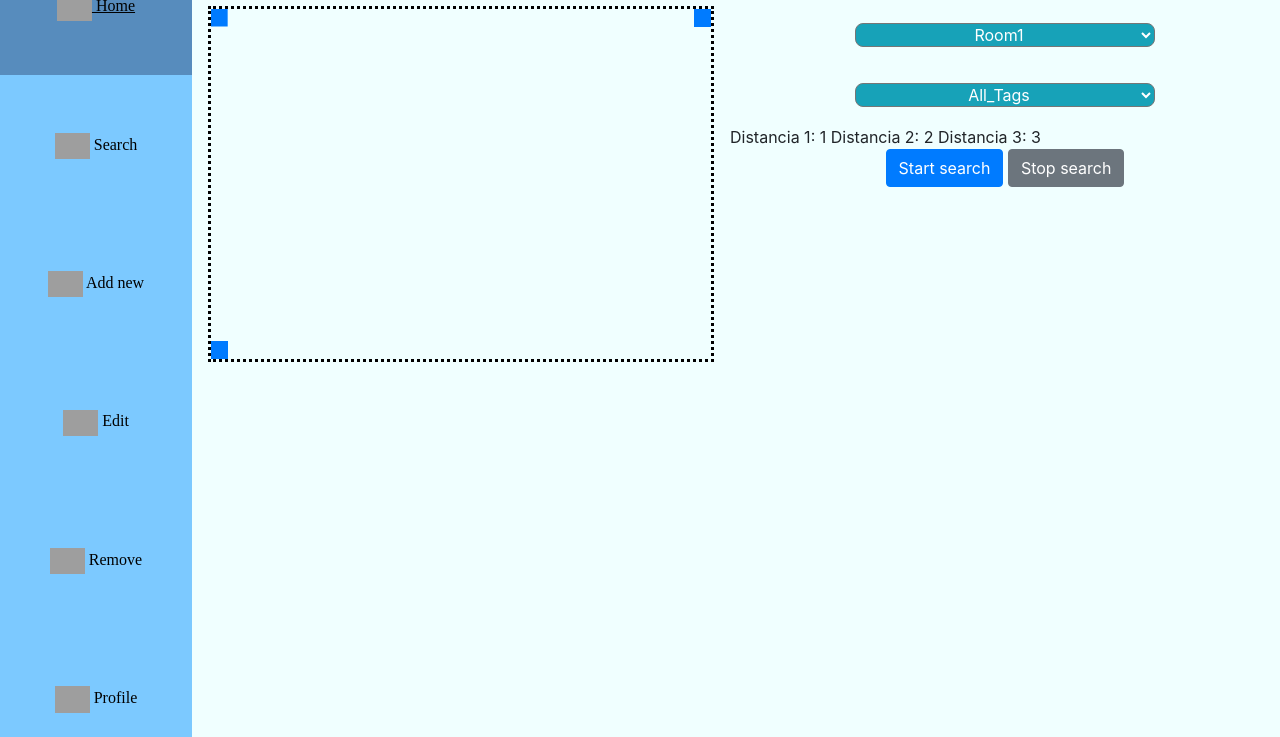
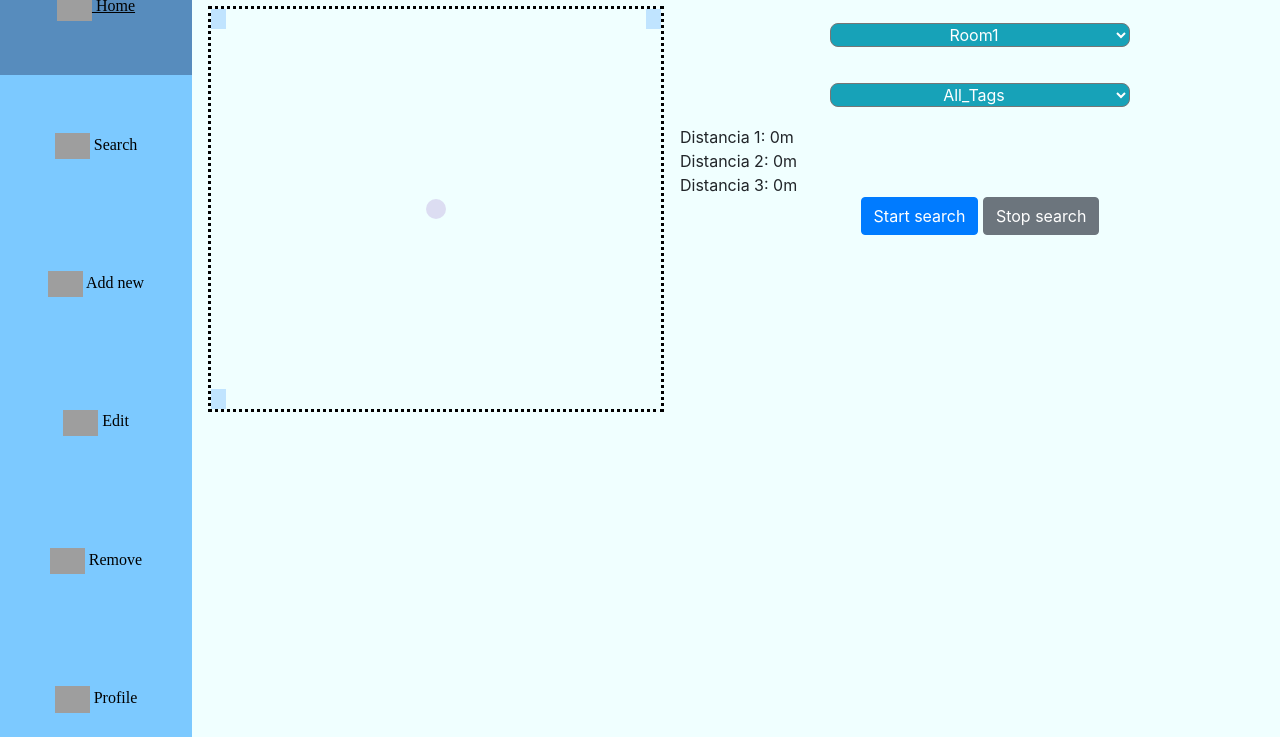
Before and after one commit to IsraelNLC/projeto-4-pessoal, a website: page index.html in a window 1280 px wide. Shown: the part 63-800 px from the top of the page. Drawn offline with nearby package versions, Linux system fonts and the light colour scheme; no server answers; grey boxes are pictures that could not be loaded.

Commit message:
Update 3 files

```diff
--- a/index.html
+++ b/index.html
@@ -43,7 +43,7 @@
     <div class="content">
             <section>
                 <aside>
-                    <canvas width="500px" height="350px" id="trackingMap">
+                    <canvas width="450px" height="400px" id="trackingMap">
                         Your browser does not support the canvas element. Please use a different browser.
                     </canvas>
                 </aside>
--- a/script.js
+++ b/script.js
@@ -1,96 +1,106 @@
 const canvas = document.getElementById("trackingMap");
 const ctx = canvas.getContext("2d");
 const inputDiv = document.getElementById("inputdata");
-var distancia1 = 1;
-var distancia2 = 2;
-var distancia3 = 3;
-
+var distancia1 = 0;
+var distancia2 = 0;
+var distancia3 = 0;
+// Adiciona transparência
+ctx.globalAlpha = 0.2;
 
 let xTamanho = canvas.width;
 let yTamanho = canvas.height;
-let xMetade = xTamanho/2;
-let yMetade = yTamanho/2;
-let radius = 5;
-let ladoRetanguloX = xTamanho/30
-let ladoRetanguloY = yTamanho/20
+let xMetade = xTamanho / 2;
+let yMetade = yTamanho / 2;
+let radius = 10;
+let ladoRetanguloX = xTamanho / 30;
+let ladoRetanguloY = yTamanho / 20;
 
-
-
-function drawTag(xFun, yFun, radiusFun){
+function drawTag(xFun, yFun, radiusFun) {
   ctx.beginPath();
-    ctx.arc(xFun, yFun, radiusFun, 0, Math.PI*2, false);
-    ctx.fillStyle = "#17a2b8";
+  ctx.arc(xFun, yFun, radiusFun, 0, Math.PI * 2, false);
+  ctx.fillStyle = "#6617a2b8";
   ctx.fill();
   ctx.closePath();
 }
 
-function quadradoAzul(xBeg,yBeg,wid,hei){
+function quadradoAzul(xBeg, yBeg, wid, hei) {
   ctx.beginPath();
-    ctx.rect(xBeg,yBeg,wid,hei);
+  ctx.rect(xBeg, yBeg, wid, hei);
   ctx.fillStyle = "#007bff";
   ctx.fill();
 }
 
-function draw(){
+function draw() {
   get_data();
   // input into html
-    inputDiv.innerHTML = "Distancia 1: " + distancia1 + " Distancia 2: " + distancia2 + " Distancia 3: " + distancia3;
-    var sensor1 = yTamanho/15 * distancia1 + 10;
-    var sensor2 = yTamanho/10 * distancia2 + 300;
-    var sensor3 = yTamanho/20 * distancia3 + 200;
+  inputDiv.innerHTML =
+    "Distancia 1: " +
+    distancia1 / 1000 +
+    "m <br>" +
+    " Distancia 2: " +
+    distancia2 / 1000 +
+    "m <br>" +
+    " Distancia 3: " +
+    distancia3 / 1000 +
+    "m";
+  var sensor1 = distancia3 / 20;
+  var sensor2 = distancia2 / 20;
+  var sensor3 = distancia1 / 20;
 
   // var sensor1 = Math.sqrt((xTamanho**2 + yTamanho**2)/4);
   // var sensor2 = Math.sqrt((xTamanho**2 + yTamanho**2)/4);
   // var sensor3 = Math.sqrt((xTamanho**2 + yTamanho**2)/4);
-    var x = (sensor3**2 - sensor1**2 - xTamanho**2)/(-2*xTamanho);
-    var y = (sensor2**2 - sensor1**2 - yTamanho**2)/(-2*yTamanho);
-    ctx.clearRect(0, 0, xMetade, yMetade);
-    drawTag(x,y,radius);
-    quadradoAzul(0,0,ladoRetanguloX,ladoRetanguloY);
-    quadradoAzul(0,yTamanho-ladoRetanguloY,ladoRetanguloX,ladoRetanguloY);
-    quadradoAzul(xTamanho-ladoRetanguloX,0,ladoRetanguloX,ladoRetanguloY);
+  var x = (sensor3 ** 2 - sensor1 ** 2 - xTamanho ** 2) / (-2 * xTamanho);
+  var y = (sensor2 ** 2 - sensor1 ** 2 - yTamanho ** 2) / (-2 * yTamanho);
+  ctx.clearRect(0, 0, xTamanho, yTamanho);
+  drawTag(x, y, radius);
+  quadradoAzul(0, 0, ladoRetanguloX, ladoRetanguloY);
+  quadradoAzul(0, yTamanho - ladoRetanguloY, ladoRetanguloX, ladoRetanguloY);
+  quadradoAzul(xTamanho - ladoRetanguloX, 0, ladoRetanguloX, ladoRetanguloY);
+  drawTag(0, 0, sensor1);
+  drawTag(0, yTamanho, sensor2);
+  drawTag(xTamanho, 0, sensor3);
 }
 
 setInterval(draw, 100);
 
-function change_url(state){
+function change_url(state) {
   history.pushState({}, null, state);
 }
 
-function direcionar_url(){
+function direcionar_url() {
   var url = window.location.href;
   var room = $("#rooms option:selected").val();
   var tag = $("#tags option:selected").val();
   window.location = url + "/" + room + "/" + tag;
 }
 
-function alerta(){
+function alerta() {
   window.location.reload();
   document.getElementById("alert").style.display = "block";
 }
 
-function home_page(){
+function home_page() {
   document.getElementById("alert").style.display = "block";
 }
 
-function close_alert(){
+function close_alert() {
   document.getElementById("alert").style.display = "none";
   window.location.href = "home";
 }
 // get asyncronous data from node
 
-function get_data(){
-    let url = "http://127.0.0.1:4010/getdistances"
+function get_data() {
+  let url = "/getdistances";
   let xhttp = new XMLHttpRequest();
-    xhttp.onreadystatechange = function() {
+  xhttp.onreadystatechange = function () {
     if (this.readyState == 4 && this.status == 200) {
       let data = JSON.parse(this.responseText);
       distancia1 = data.dist1;
       distancia2 = data.dist2;
       distancia3 = data.dist3;
     }
-
-    }
+  };
   xhttp.open("GET", url, true);
   xhttp.send();
 }
```
Also changed, not shown: servidor.js (+4 -4 lines). Lines whose indentation alone changed are shown as unchanged.
